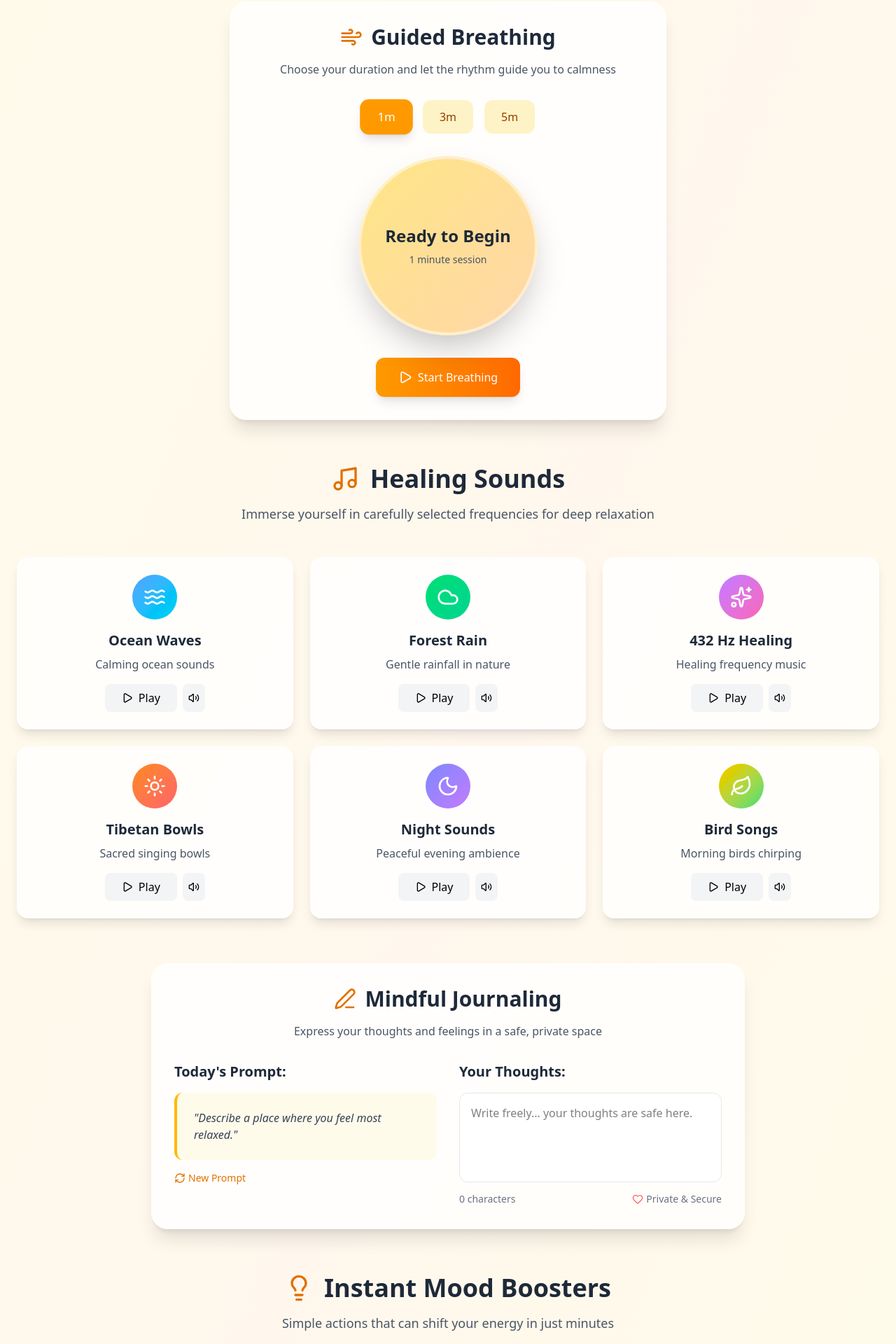
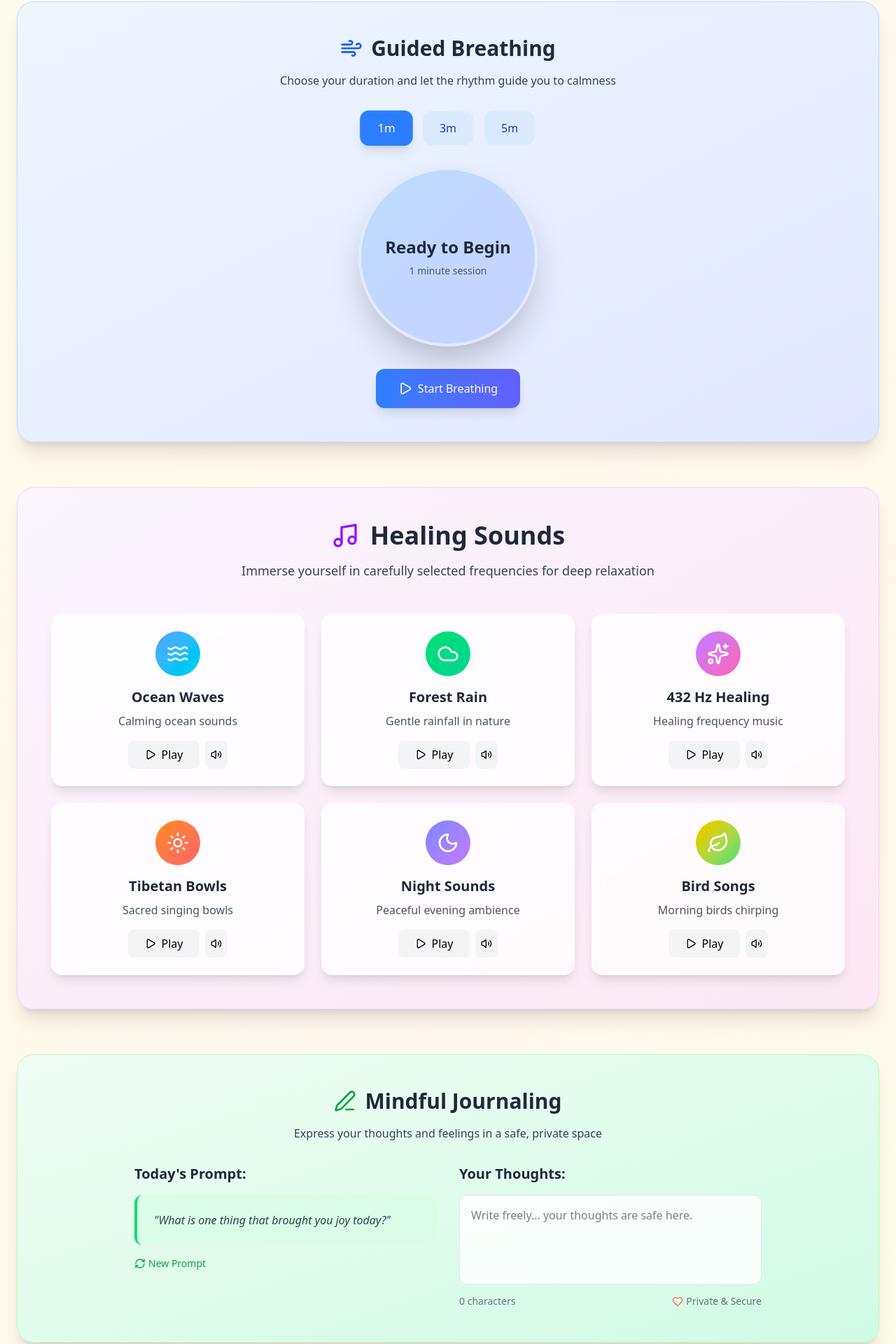
Before and after one commit to harshgajera101/MindEase, a React (Vite) app in the folder frontend/: page /relaxation in a window 1280 px wide. Shown: the part 471-2391 px from the top of the page at 70% size. Built offline with nearby package versions, Linux system fonts and the light colour scheme.

Commit message:
feat: Revamp Blog and Relaxation pages with enhanced layouts, new sections, and improved user interaction

```diff
--- a/frontend/src/pages/Relaxation.tsx
+++ b/frontend/src/pages/Relaxation.tsx
@@ -1,4 +1,3 @@
-// src/pages/Relaxation.tsx
 import { useState, useEffect, useRef } from "react";
 import Navbar from "../components/Navbar";
 import Footer from "../components/Footer";
@@ -34,7 +33,7 @@ export default function Relaxation() {
   const [selectedMusic, setSelectedMusic] = useState(null);
   const [isPlaying, setIsPlaying] = useState(false);
   const [journalEntry, setJournalEntry] = useState("");
-  const [currentTip, setCurrentTip] = useState(0);
+  const [currentPromptIndex, setCurrentPromptIndex] = useState(0);
   const [selectedDuration, setSelectedDuration] = useState(60); // 1 minute default
 
   const breathingIntervalRef = useRef(null);
@@ -174,14 +173,15 @@ export default function Relaxation() {
         </section>
 
         {/* Enhanced Breathing Exercise */}
-        <section className="relative z-10 max-w-2xl mx-auto px-4 sm:px-6 mb-16">
-          <div className="bg-white/80 backdrop-blur-sm rounded-3xl shadow-xl p-4 sm:p-6 lg:p-8 border border-white/20">
+        <section className="relative z-10 max-w-7xl mx-auto px-4 sm:px-6 mb-16">
+          <div className="bg-gradient-to-br from-blue-50 to-indigo-100 rounded-3xl shadow-xl p-6 sm:p-8 lg:p-12 border border-blue-200">
+            <div className="max-w-2xl mx-auto">
               <div className="text-center mb-6 sm:mb-8">
                 <h2 className="text-2xl sm:text-3xl font-bold text-gray-800 mb-4 flex items-center justify-center flex-wrap">
-                <Wind className="w-6 sm:w-8 h-6 sm:h-8 mr-2 sm:mr-3 text-amber-600" />
+                  <Wind className="w-6 sm:w-8 h-6 sm:h-8 mr-2 sm:mr-3 text-blue-600" />
                   Guided Breathing
                 </h2>
-              <p className="text-sm sm:text-base text-gray-600 px-2">Choose your duration and let the rhythm guide you to calmness</p>
+                <p className="text-sm sm:text-base text-gray-700 px-2">Choose your duration and let the rhythm guide you to calmness</p>
               </div>
 
               {/* Duration Selection */}
@@ -196,8 +196,8 @@ export default function Relaxation() {
                     onClick={() => setSelectedDuration(option.duration)}
                     className={`px-4 sm:px-6 py-2 sm:py-3 rounded-xl transition-all text-sm sm:text-base font-medium ${
                       selectedDuration === option.duration
-                      ? 'bg-amber-500 text-white shadow-lg scale-105'
-                      : 'bg-amber-100 text-amber-800 hover:bg-amber-200'
+                        ? 'bg-blue-500 text-white shadow-lg scale-105'
+                        : 'bg-blue-100 text-blue-800 hover:bg-blue-200'
                     }`}
                     disabled={isBreathing}
                   >
@@ -210,9 +210,9 @@ export default function Relaxation() {
               <div className="flex flex-col items-center">
                 <div className="relative mb-6 sm:mb-8">
                   <div
-                  className={`w-48 h-48 sm:w-56 sm:h-56 lg:w-64 lg:h-64 rounded-full bg-gradient-to-br from-amber-200 to-orange-200 flex flex-col items-center justify-center text-gray-800 font-bold shadow-2xl border-4 border-white/50 transition-all duration-[4000ms] ${
+                    className={`w-48 h-48 sm:w-56 sm:h-56 lg:w-64 lg:h-64 rounded-full bg-gradient-to-br from-blue-200 to-indigo-200 flex flex-col items-center justify-center text-gray-800 font-bold shadow-2xl border-4 border-white/50 transition-all duration-[4000ms] ${
                       getCurrentBreathingPhase().scale
-                  } ${isBreathing ? 'animate-pulse' : ''}`}
+                    }`}
                   >
                     <div className="text-lg sm:text-xl lg:text-2xl mb-2 text-center px-4">
                       {getCurrentBreathingPhase().text}
@@ -229,11 +229,6 @@ export default function Relaxation() {
                     )}
                   </div>
 
-                {/* Breathing ring indicator */}
-                {isBreathing && (
-                  <div className="absolute inset-0 rounded-full border-4 border-amber-400 animate-ping opacity-20"></div>
-                )}
-
                   {/* Progress ring */}
                   {isBreathing && (
                     <div className="absolute inset-0 rounded-full">
@@ -243,7 +238,7 @@ export default function Relaxation() {
                           cy="50"
                           r="48"
                           fill="none"
-                        stroke="rgba(251, 191, 36, 0.2)"
+                          stroke="rgba(59, 130, 246, 0.2)"
                           strokeWidth="2"
                         />
                         <circle
@@ -251,7 +246,7 @@ export default function Relaxation() {
                           cy="50"
                           r="48"
                           fill="none"
-                        stroke="rgb(251, 191, 36)"
+                          stroke="rgb(59, 130, 246)"
                           strokeWidth="2"
                           strokeLinecap="round"
                           strokeDasharray={`${2 * Math.PI * 48}`}
@@ -266,10 +261,10 @@ export default function Relaxation() {
                 {/* Instructions */}
                 {isBreathing && (
                   <div className="text-center mb-6 px-4">
-                  <p className="text-sm sm:text-base text-gray-600 mb-2">
+                    <p className="text-sm sm:text-base text-gray-700 mb-2">
                       Follow the circle and breathe naturally
                     </p>
-                  <div className="flex justify-center items-center space-x-4 text-xs sm:text-sm text-gray-500">
+                    <div className="flex justify-center items-center space-x-4 text-xs sm:text-sm text-gray-600">
                       <div className="flex items-center">
                         <div className="w-2 h-2 bg-blue-400 rounded-full mr-2"></div>
                         <span>Inhale: 4s</span>
@@ -291,7 +286,7 @@ export default function Relaxation() {
                   {!isBreathing ? (
                     <button
                       onClick={startBreathing}
-                    className="flex items-center justify-center px-6 sm:px-8 py-3 sm:py-4 bg-gradient-to-r from-amber-500 to-orange-500 text-white rounded-xl shadow-lg hover:shadow-xl transform hover:scale-105 transition-all duration-200 text-sm sm:text-base font-medium"
+                      className="flex items-center justify-center px-6 sm:px-8 py-3 sm:py-4 bg-gradient-to-r from-blue-500 to-indigo-500 text-white rounded-xl shadow-lg hover:shadow-xl transform hover:scale-105 transition-all duration-200 text-sm sm:text-base font-medium"
                     >
                       <Play className="w-4 sm:w-5 h-4 sm:h-5 mr-2" />
                       Start Breathing
@@ -318,16 +313,18 @@ export default function Relaxation() {
                 </div>
               </div>
             </div>
+          </div>
         </section>
 
         {/* Enhanced Music/Sounds Section */}
-        <section className="relative z-10 max-w-7xl mx-auto px-6 mb-16">
-          <div className="text-center mb-12">
-            <h2 className="text-4xl font-bold text-gray-800 mb-4 flex items-center justify-center">
-              <Music className="w-10 h-10 mr-4 text-amber-600" />
+        <section className="relative z-10 max-w-7xl mx-auto px-4 sm:px-6 mb-16">
+          <div className="bg-gradient-to-br from-purple-50 to-pink-100 rounded-3xl shadow-xl p-6 sm:p-8 lg:p-12 border border-purple-200">
+            <div className="text-center mb-8 sm:mb-12">
+              <h2 className="text-3xl sm:text-4xl font-bold text-gray-800 mb-4 flex items-center justify-center flex-wrap">
+                <Music className="w-8 sm:w-10 h-8 sm:h-10 mr-3 sm:mr-4 text-purple-600" />
                 Healing Sounds
               </h2>
-            <p className="text-gray-600 text-lg">Immerse yourself in carefully selected frequencies for deep relaxation</p>
+              <p className="text-gray-700 text-base sm:text-lg">Immerse yourself in carefully selected frequencies for deep relaxation</p>
             </div>
 
             <div className="grid md:grid-cols-2 lg:grid-cols-3 gap-6">
@@ -360,45 +357,51 @@ export default function Relaxation() {
                 </div>
               ))}
             </div>
+          </div>
         </section>
 
         {/* Journaling Section */}
-        <section className="relative z-10 max-w-4xl mx-auto px-6 mb-16">
-          <div className="bg-white/80 backdrop-blur-sm rounded-3xl shadow-xl p-8 border border-white/20">
-            <div className="text-center mb-8">
-              <h2 className="text-3xl font-bold text-gray-800 mb-4 flex items-center justify-center">
-                <Edit3 className="w-8 h-8 mr-3 text-amber-600" />
+        <section className="relative z-10 max-w-7xl mx-auto px-4 sm:px-6 mb-16">
+          <div className="bg-gradient-to-br from-green-50 to-emerald-100 rounded-3xl shadow-xl p-6 sm:p-8 lg:p-12 border border-green-200">
+            <div className="max-w-4xl mx-auto">
+              <div className="text-center mb-6 sm:mb-8">
+                <h2 className="text-2xl sm:text-3xl font-bold text-gray-800 mb-4 flex items-center justify-center flex-wrap">
+                  <Edit3 className="w-6 sm:w-8 h-6 sm:h-8 mr-2 sm:mr-3 text-green-600" />
                   Mindful Journaling
                 </h2>
-              <p className="text-gray-600">Express your thoughts and feelings in a safe, private space</p>
+                <p className="text-gray-700 text-sm sm:text-base">Express your thoughts and feelings in a safe, private space</p>
               </div>
 
-            <div className="grid md:grid-cols-2 gap-8">
+              <div className="grid md:grid-cols-2 gap-6 sm:gap-8">
                 <div>
-                <h3 className="text-xl font-semibold mb-4 text-gray-800">Today's Prompt:</h3>
-                <div className="bg-amber-50 p-6 rounded-xl border-l-4 border-amber-400 mb-4">
-                  <p className="text-gray-700 italic">"{journalingPrompts[Math.floor(Math.random() * journalingPrompts.length)]}"</p>
+                  <h3 className="text-lg sm:text-xl font-semibold mb-4 text-gray-800">Today's Prompt:</h3>
+                  <div className="bg-green-100 p-4 sm:p-6 rounded-xl border-l-4 border-green-400 mb-4">
+                    <p className="text-gray-700 italic text-sm sm:text-base">"{journalingPrompts[currentPromptIndex]}"</p>
                   </div>
-                <button className="text-amber-600 hover:text-amber-700 flex items-center text-sm">
+                  <button
+                    onClick={() => setCurrentPromptIndex((prev) => (prev + 1) % journalingPrompts.length)}
+                    className="text-green-600 hover:text-green-700 flex items-center text-sm transition-colors"
+                  >
                     <RefreshCw className="w-4 h-4 mr-1" />
                     New Prompt
                   </button>
                 </div>
 
                 <div>
-                <h3 className="text-xl font-semibold mb-4 text-gray-800">Your Thoughts:</h3>
+                  <h3 className="text-lg sm:text-xl font-semibold mb-4 text-gray-800">Your Thoughts:</h3>
                   <textarea
                     value={journalEntry}
                     onChange={(e) => setJournalEntry(e.target.value)}
                     placeholder="Write freely... your thoughts are safe here."
-                  className="w-full h-32 p-4 border border-gray-200 rounded-xl focus:border-amber-400 focus:outline-none resize-none bg-white/80 backdrop-blur-sm"
+                    className="w-full h-28 sm:h-32 p-3 sm:p-4 border border-gray-200 rounded-xl focus:border-green-400 focus:outline-none resize-none bg-white/80 backdrop-blur-sm text-sm sm:text-base"
                   />
-                <div className="flex justify-between items-center mt-2 text-sm text-gray-500">
+                  <div className="flex justify-between items-center mt-2 text-xs sm:text-sm text-gray-500">
                     <span>{journalEntry.length} characters</span>
                     <span className="flex items-center">
-                    <Heart className="w-4 h-4 mr-1 text-red-400" />
+                      <Heart className="w-3 sm:w-4 h-3 sm:h-4 mr-1 text-red-400" />
                       Private & Secure
                     </span>
+                  </div>
                 </div>
               </div>
             </div>
@@ -406,42 +409,45 @@ export default function Relaxation() {
         </section>
 
         {/* Quick Mood Uplift Tips */}
-        <section className="relative z-10 max-w-6xl mx-auto px-6 mb-16">
-          <div className="text-center mb-12">
-            <h2 className="text-4xl font-bold text-gray-800 mb-4 flex items-center justify-center">
-              <Lightbulb className="w-10 h-10 mr-4 text-amber-600" />
+        <section className="relative z-10 max-w-7xl mx-auto px-4 sm:px-6 mb-16">
+          <div className="bg-gradient-to-br from-orange-50 to-yellow-100 rounded-3xl shadow-xl p-6 sm:p-8 lg:p-12 border border-orange-200">
+            <div className="text-center mb-8 sm:mb-12">
+              <h2 className="text-3xl sm:text-4xl font-bold text-gray-800 mb-4 flex items-center justify-center flex-wrap">
+                <Lightbulb className="w-8 sm:w-10 h-8 sm:h-10 mr-3 sm:mr-4 text-orange-600" />
                 Instant Mood Boosters
               </h2>
-            <p className="text-gray-600 text-lg">Simple actions that can shift your energy in just minutes</p>
+              <p className="text-gray-700 text-base sm:text-lg">Simple actions that can shift your energy in just minutes</p>
             </div>
 
             <div className="grid md:grid-cols-2 lg:grid-cols-3 gap-6">
               {quickTips.map((tip, index) => (
                 <div key={index} className="bg-white/80 backdrop-blur-sm rounded-2xl p-6 shadow-lg hover:shadow-xl transform hover:scale-105 transition-all duration-300 border border-white/20 cursor-pointer group">
-                <div className="w-12 h-12 bg-gradient-to-br from-amber-400 to-orange-400 rounded-full flex items-center justify-center mb-4 group-hover:scale-110 transition-transform">
+                  <div className="w-12 h-12 bg-gradient-to-br from-orange-400 to-yellow-400 rounded-full flex items-center justify-center mb-4 group-hover:scale-110 transition-transform">
                     <tip.icon className="w-6 h-6 text-white" />
                   </div>
                   <p className="text-gray-700 leading-relaxed">{tip.text}</p>
-                <div className="mt-4 text-amber-600 text-sm font-medium opacity-0 group-hover:opacity-100 transition-opacity">
+                  <div className="mt-4 text-orange-600 text-sm font-medium opacity-0 group-hover:opacity-100 transition-opacity">
                     Try this now →
                   </div>
                 </div>
               ))}
             </div>
+          </div>
         </section>
 
         {/* Grounding Exercise */}
-        <section className="relative z-10 max-w-4xl mx-auto px-6 mb-16">
-          <div className="bg-gradient-to-br from-blue-50 to-indigo-50 rounded-3xl p-8 border border-blue-100">
-            <div className="text-center mb-8">
-              <h2 className="text-3xl font-bold text-gray-800 mb-4 flex items-center justify-center">
-                <Star className="w-8 h-8 mr-3 text-blue-600" />
+        <section className="relative z-10 max-w-7xl mx-auto px-4 sm:px-6 mb-16">
+          <div className="bg-gradient-to-br from-indigo-50 to-blue-100 rounded-3xl shadow-xl p-6 sm:p-8 lg:p-12 border border-indigo-200">
+            <div className="max-w-4xl mx-auto">
+              <div className="text-center mb-6 sm:mb-8">
+                <h2 className="text-2xl sm:text-3xl font-bold text-gray-800 mb-4 flex items-center justify-center flex-wrap">
+                  <Star className="w-6 sm:w-8 h-6 sm:h-8 mr-2 sm:mr-3 text-indigo-600" />
                   5-4-3-2-1 Grounding
                 </h2>
-              <p className="text-gray-600">Use your senses to anchor yourself in the present moment</p>
+                <p className="text-gray-700 text-sm sm:text-base">Use your senses to anchor yourself in the present moment</p>
               </div>
 
-            <div className="grid md:grid-cols-5 gap-4 text-center">
+              <div className="grid grid-cols-1 sm:grid-cols-2 lg:grid-cols-5 gap-4 text-center mb-6 sm:mb-8">
                 <div className="bg-white/80 p-4 rounded-xl shadow-sm">
                   <div className="text-2xl font-bold text-blue-600 mb-2">5</div>
                   <p className="text-sm text-gray-600">Things you can <strong>see</strong></p>
@@ -464,10 +470,11 @@ export default function Relaxation() {
                 </div>
               </div>
 
-            <div className="text-center mt-8">
-              <button className="px-8 py-3 bg-blue-600 text-white rounded-xl hover:bg-blue-700 transform hover:scale-105 transition-all shadow-lg">
+              <div className="text-center">
+                <button className="px-6 sm:px-8 py-3 bg-indigo-600 text-white rounded-xl hover:bg-indigo-700 transform hover:scale-105 transition-all shadow-lg text-sm sm:text-base font-medium">
                   Start Grounding Exercise
                 </button>
+              </div>
             </div>
           </div>
         </section>
```
Also changed, not shown: frontend/src/pages/Blog.tsx (+104 -33 lines). Lines whose indentation alone changed are shown as unchanged.
